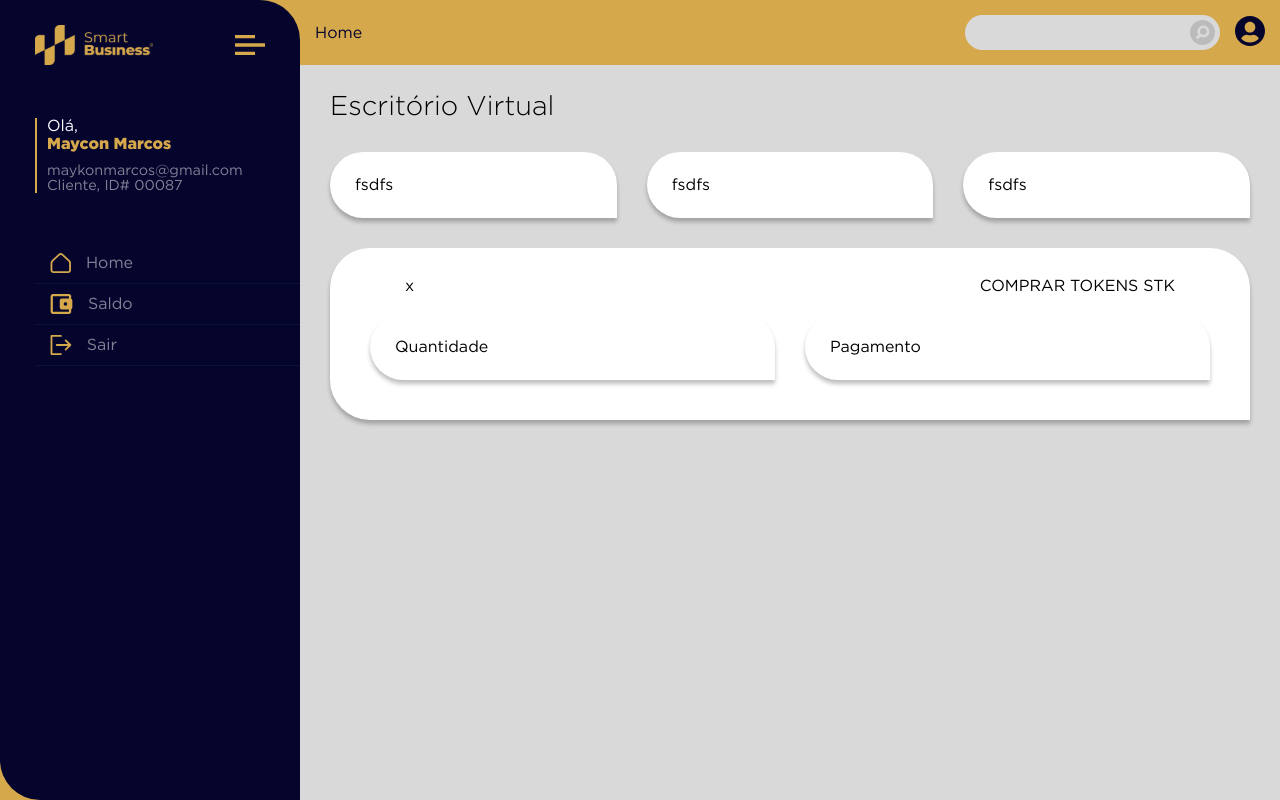
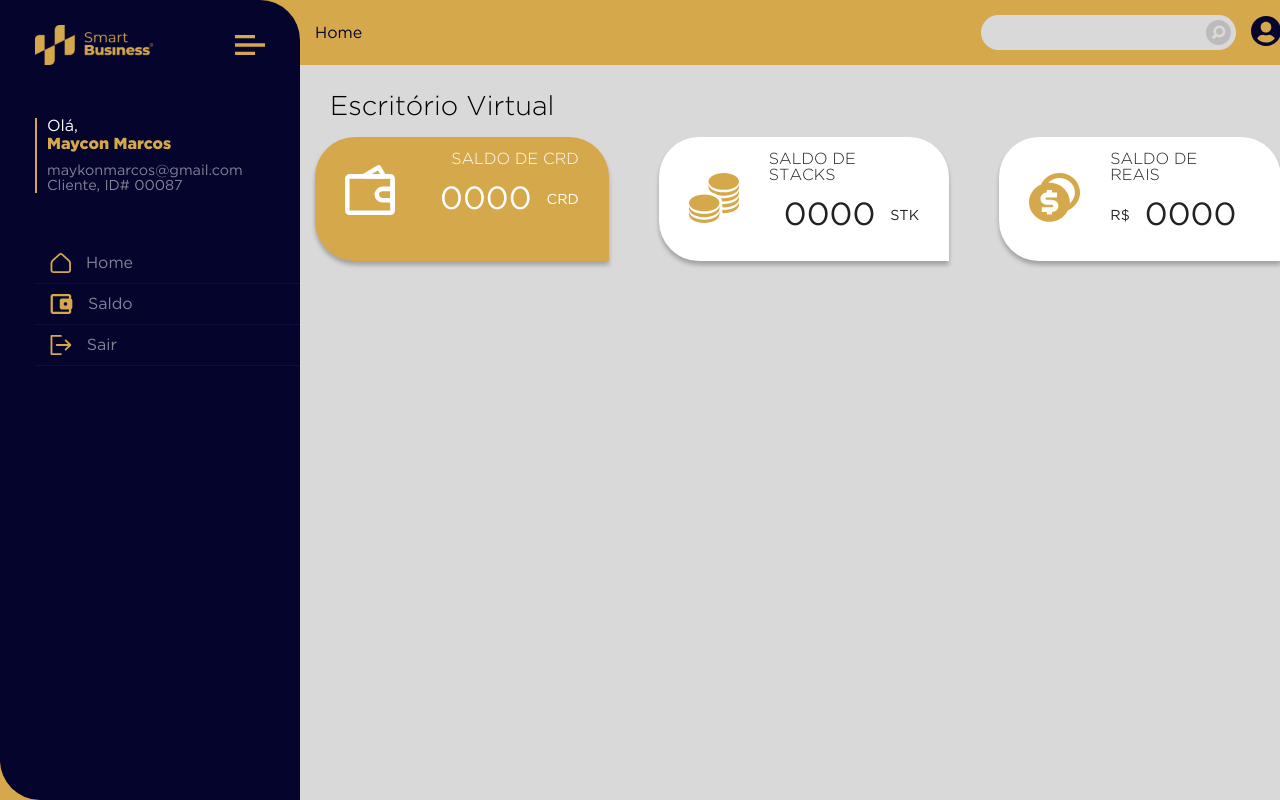
Before and after one commit to codethebasics/credcoin, a Next.js app: page /home in a window 1280 px wide. Built offline with nearby package versions, Linux system fonts and the light colour scheme.

Commit message:
Escritorio virtual dashboard

```diff
--- a/components/layout/card/Card.js
+++ /dev/null
@@ -1,5 +0,0 @@
-import styles from '../../../styles/components/Card.module.scss';
-
-export default function Card(props) {
-    return <div className={styles.card}>{props.children}</div>;
-}
--- /dev/null
+++ b/components/layout/cards/BalanceCard/index.js
@@ -0,0 +1,9 @@
+import { BalanceCardStyle } from './style';
+
+export default function BalanceCard({ children, background, color }) {
+    return (
+        <BalanceCardStyle background={background} color={color}>
+            {children}
+        </BalanceCardStyle>
+    );
+}
--- /dev/null
+++ b/components/layout/cards/BalanceCard/style.js
@@ -0,0 +1,9 @@
+import styled from 'styled-components';
+
+export const BalanceCardStyle = styled.div`
+    background: ${(props) => props.background};
+    color: ${(props) => props.color};
+    border-radius: 40px 40px 0 40px;
+    box-shadow: 0px 4px 4px rgba(0, 0, 0, 0.25);
+    width: 100%;
+`;
--- /dev/null
+++ b/components/layout/cards/index.js
@@ -0,0 +1,3 @@
+import BalanceCard from './BalanceCard';
+
+export { BalanceCard };
--- a/pages/dashboard/index.js
+++ b/pages/dashboard/index.js
@@ -1,12 +1,9 @@
 import styles from '../../styles/pages/Dashboard.module.scss';
-import BalanceCard from '../../components/layout/card/BalanceCard';
 
 export default function Dashboard(props) {
     return (
         <div id={styles.dashboardContainer}>
-            <div className={styles.balanceContainer}>
-                <BalanceCard />
-            </div>
+            <div className={styles.balanceContainer}></div>
             <div className={styles.productContainer}>
                 <div className={styles.productCard}>
                     <div className={styles.label}>
--- a/pages/home/index.js
+++ b/pages/home/index.js
@@ -1,38 +1,71 @@
-import Card from '../../components/layout/card/Card';
 import styles from '../../styles/pages/Home.module.scss';
+import { BalanceCard } from '../../components/layout/cards';
 
 export default function Home(props) {
     return (
         <div className={styles.home}>
             <div className={styles.banner}>Escritório Virtual</div>
             <div className={styles.balanceContainer}>
-                <div className={styles.balanceCard}>
-                    <Card>fsdfs</Card>
-                </div>
-                <div className={styles.balanceCard}>
-                    <Card>fsdfs</Card>
-                </div>
-                <div className={styles.balanceCard}>
-                    <Card>fsdfs</Card>
-                </div>
-            </div>
-            <div className={styles.formContainer}>
-                <div className={styles.formCard}>
-                    <Card styles={{ background: 'lime' }}>
-                        <div className={styles.header}>
-                            <div>x</div>
-                            <div>Comprar tokens stk</div>
+                <BalanceCard background={'#D6A84C'} color={'#FFFFFF'}>
+                    <div className={styles.cardBalance}>
+                        <div className={styles.icon}>
+                            <img height="50" src="/img/white-wallet.svg" />
                         </div>
-                        <div className={styles.cardContainer}>
-                            <div className={styles.quantity}>
-                                <Card>Quantidade</Card>
+                        <div className={styles.info}>
+                            <div className={styles.header}>
+                                <span>Saldo de CRD</span>
                             </div>
-                            <div className={styles.payment}>
-                                <Card>Pagamento</Card>
+                            <div className={styles.body}>
+                                <div className={styles.value}>
+                                    <span>0000</span>
+                                </div>
+                                <div className={styles.symbol}>
+                                    <span>CRD</span>
+                                </div>
                             </div>
                         </div>
-                    </Card>
-                </div>
+                    </div>
+                </BalanceCard>
+                <BalanceCard background={'#FFFFFF'} color={'#222222'}>
+                    <div className={styles.cardBalance}>
+                        <div className={styles.icon}>
+                            <img height="50" src="/img/gold-coin.svg" />
+                        </div>
+                        <div className={styles.info}>
+                            <div className={styles.header}>
+                                <span>Saldo de STACKS</span>
+                            </div>
+                            <div className={styles.body}>
+                                <div className={styles.value}>
+                                    <span>0000</span>
+                                </div>
+                                <div className={styles.symbol}>
+                                    <span>STK</span>
+                                </div>
+                            </div>
+                        </div>
+                    </div>
+                </BalanceCard>
+                <BalanceCard background={'#FFFFFF'} color={'#222222'}>
+                    <div className={styles.cardBalance}>
+                        <div className={styles.icon}>
+                            <img height="50" src="/img/gold-dolar.svg" />
+                        </div>
+                        <div className={styles.info}>
+                            <div className={styles.header}>
+                                <span>Saldo de REAIS</span>
+                            </div>
+                            <div className={styles.body}>
+                                <div className={styles.symbol}>
+                                    <span>R$</span>
+                                </div>
+                                <div className={styles.value}>
+                                    <span>0000</span>
+                                </div>
+                            </div>
+                        </div>
+                    </div>
+                </BalanceCard>
             </div>
         </div>
     );
--- a/styles/pages/Home.module.scss
+++ b/styles/pages/Home.module.scss
@@ -10,9 +10,47 @@
     .balanceContainer {
         display: flex;
 
-        .balanceCard {
-            width: 100%;
-            margin: 15px;
+        >div:nth-child(2) {
+            margin: 0 50px;
+        }
+
+        .cardBalance {
+            padding: 15px;
+            display: flex;
+            align-items: center;
+            justify-content: space-between;
+
+            .icon {
+                padding: 0 15px;
+            }
+
+            .info {
+                display: flex;
+                flex-direction: column;
+
+                .header {
+                    display: flex;
+                    text-transform: uppercase;
+                    padding: 0 15px;
+                    align-self: flex-end;
+                    font-family: gothamLight, Verdana, Geneva, Tahoma, sans-serif;
+                }
+
+                .body {
+                    display: flex;
+                    align-items: center;
+                    padding: 15px;
+
+                    .value {
+                        font-size: 2rem;
+                        padding: 0 15px;
+                    }
+
+                    .symbol {
+                        font-size: 0.9rem;
+                    }
+                }
+            }
         }
     }
 
```
Also changed, not shown: components/layout/card/BalanceCard.js (deleted, +0 -19 lines), public/img/gold-coin.svg (added), public/img/gold-dolar.svg (added).
